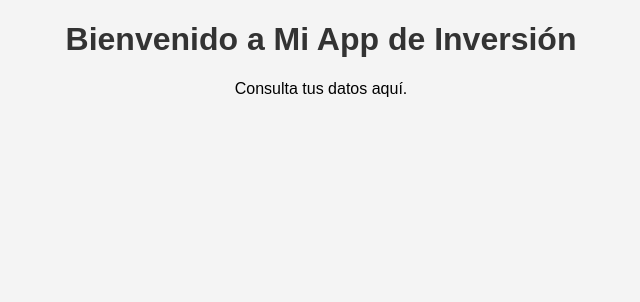
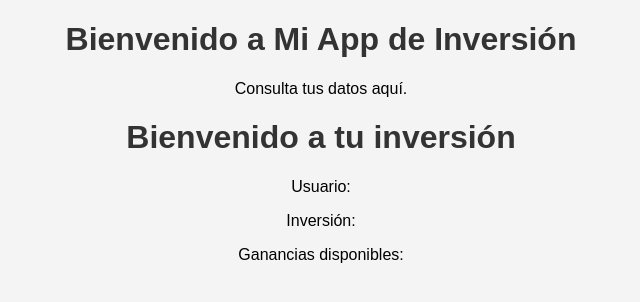
Before and after one commit to Leomaya370/Lumelys_chain.services, a plain HTML site: page index.html in a window 1280 px wide. Shown: the whole page, without its empty margins (319-959 px from the left). Drawn offline with Linux system fonts and the light colour scheme; files that its build step writes are made by us from their sources; files whose address does not match are found by name.

Commit message:
Update index.html
Signed-off-by: Leomaya370 <leoperez7808@gmail.com>

```diff
--- a/index.html
+++ b/index.html
@@ -12,3 +12,7 @@
     <script src="js/script.js"></script>
 </body>
 </html>
+<h1>Bienvenido a tu inversión</h1>
+<p>Usuario: <span id="nombre"></span></p>
+<p>Inversión: <span id="cantidad"></span></p>
+<p>Ganancias disponibles: <span id="ganancias"></span></p>
```
